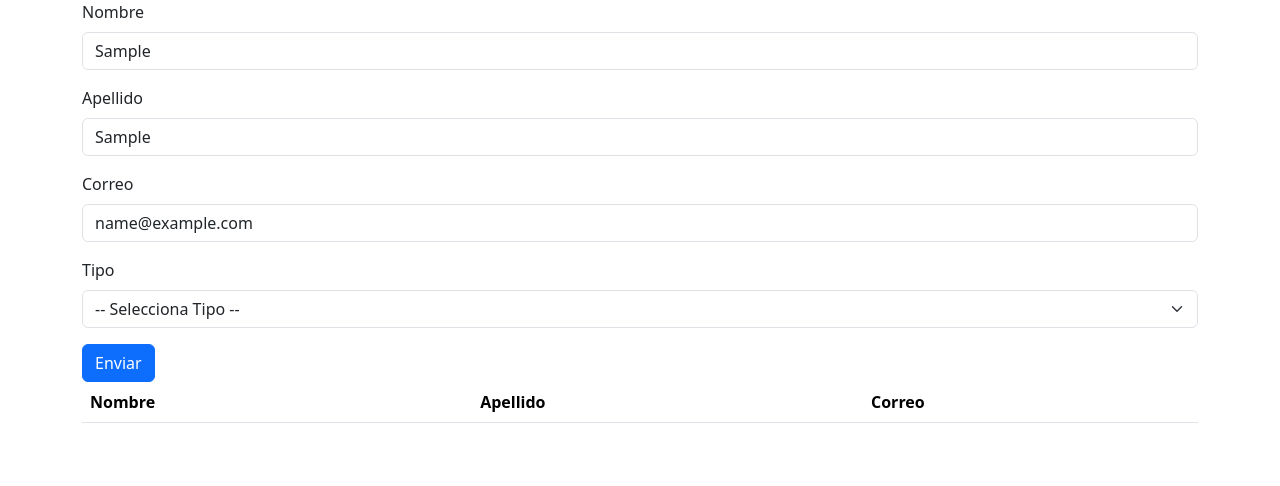
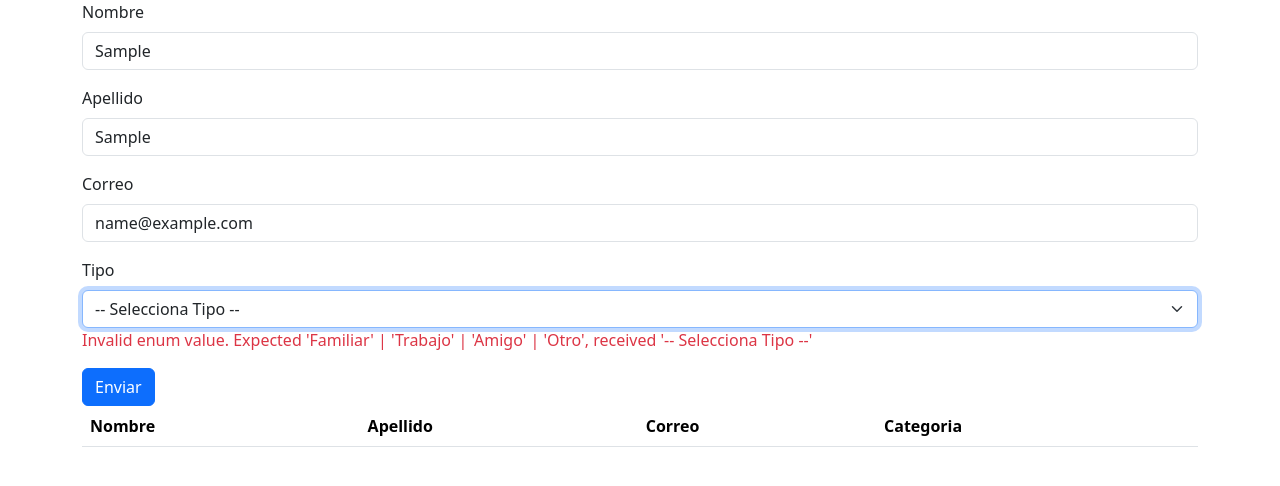
Before and after one commit to EstebanKiito/Skibidi-React, a React (Vite) app: page / in a window 1280 px wide. Both pictures are taken after typing "Sample", "Sample", "name@example.com" into the empty fields and a click on the button "Enviar". Shown: the top 486 px of the page. Built offline with nearby package versions, Linux system fonts and the light colour scheme.

Commit message:
Conected to React-Hook-Form

```diff
--- a/src/Cms/ContactForm.tsx
+++ b/src/Cms/ContactForm.tsx
@@ -31,6 +31,7 @@ function ContactForm({ onSubmit }: Props) {
         <Input name="lastname">Apellido</Input>
         <Input name="email">Correo</Input>
         <Select
+          name="type"
           label="Tipo"
           defaultMessage="-- Selecciona Tipo --"
           options={contactTypeOptions}
--- a/src/Cms/ContactTable.tsx
+++ b/src/Cms/ContactTable.tsx
@@ -15,6 +15,7 @@ function ContactTable({ contacts, onClick }: Props) {
           <th>Nombre</th>
           <th>Apellido</th>
           <th>Correo</th>
+          <th>Categoria</th>
         </tr>
       </thead>
       <tbody>
@@ -28,6 +29,7 @@ function ContactTable({ contacts, onClick }: Props) {
             <td>{c.name}</td>
             <td>{c.lastname}</td>
             <td>{c.email}</td>
+            <td>{c.type}</td>
           </tr>
         ))}
       </tbody>
--- a/src/Cms/Select.tsx
+++ b/src/Cms/Select.tsx
@@ -1,15 +1,24 @@
+import { useFormContext } from "react-hook-form";
+
 type Props = {
   options: readonly string[]; // Necesitamos el readonly para evitar modificaciones externas
   // De otra forma, nos marcara error al usar el componente
   defaultMessage: string;
   label: string;
+  name: string; // Nombre del campo para el formulario
 };
 
-function Select({ options, defaultMessage, label }: Props) {
+function Select({ options, defaultMessage, label, name }: Props) {
+  const { register, formState, getFieldState } = useFormContext(); // Obtenemos el contexto del formulario
+  const { error } = getFieldState(name, formState);
   return (
     <div className="mb-3">
       <label className="form-label">{label}</label>
-      <select className="form-select" aria-label="Default select example">
+      <select
+        {...register(name)} // Registramos el campo "name"
+        className="form-select"
+        aria-label="Default select example"
+      >
         <option>{defaultMessage}</option>
         {options.map((o) => (
           <option key={o} value={o}>
@@ -17,6 +26,7 @@ function Select({ options, defaultMessage, label }: Props) {
           </option>
         ))}
       </select>
+      {error?.message && <div className="text-danger">{error.message}</div>}
     </div>
   );
 }
```
